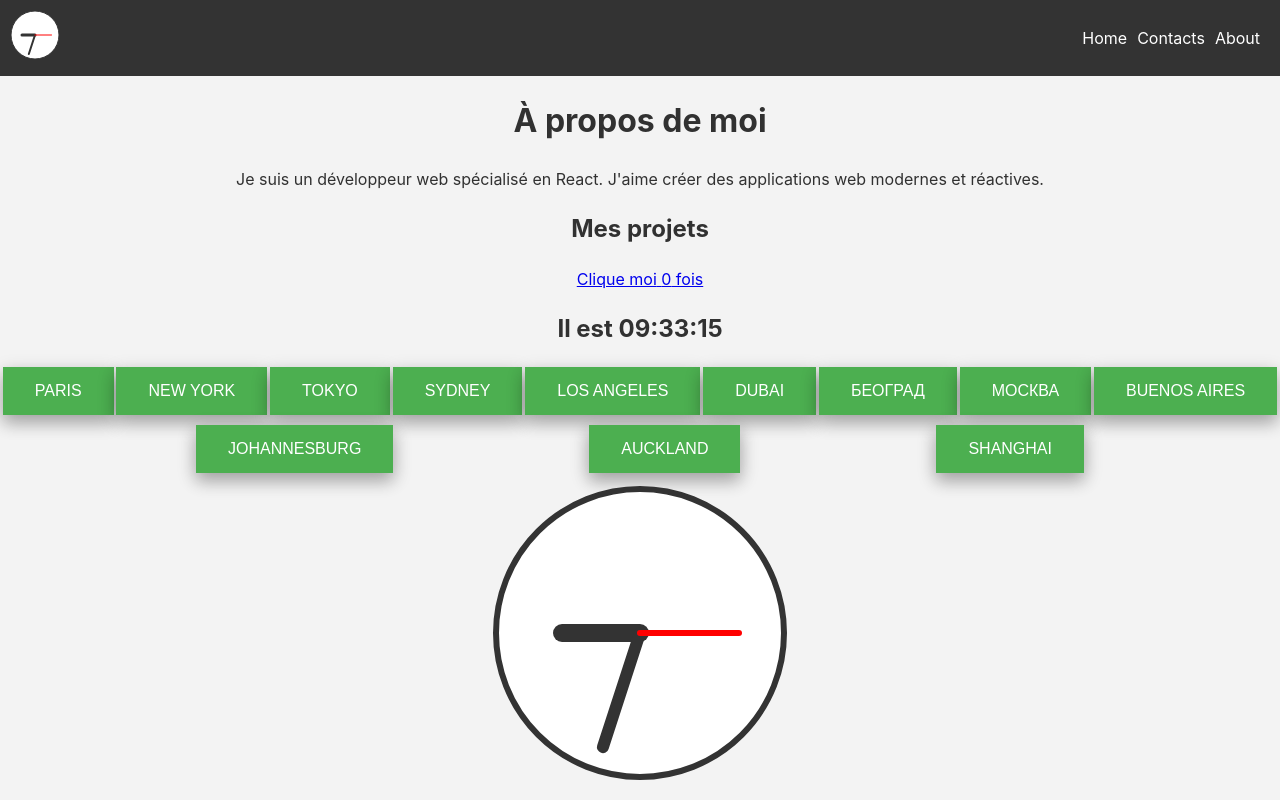
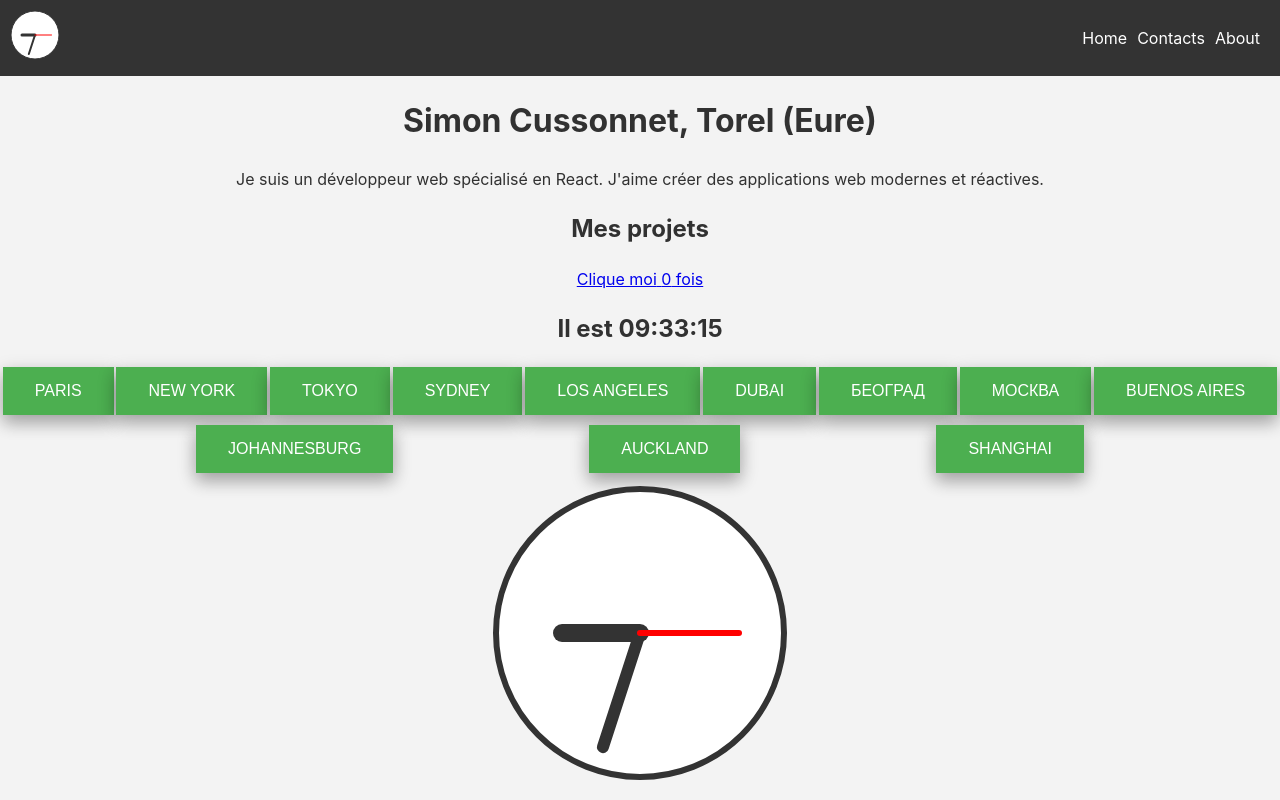
Before and after one commit to elemouellic/react-course, a React (Vite) app: page /about in a window 1280 px wide. Built offline with nearby package versions, Linux system fonts and the light colour scheme.

Commit message:
udpate time zones

```diff
--- a/src/About.jsx
+++ b/src/About.jsx
@@ -17,7 +17,7 @@ function About() {
     };
     return (
         <div>
-            <h1>À propos de moi</h1>
+            <h1>Simon Cussonnet, Torel (Eure)</h1>
             <p>Je suis un développeur web spécialisé en React. J'aime créer des applications web modernes et réactives.</p>
 
             <h2>Mes projets</h2>
```
